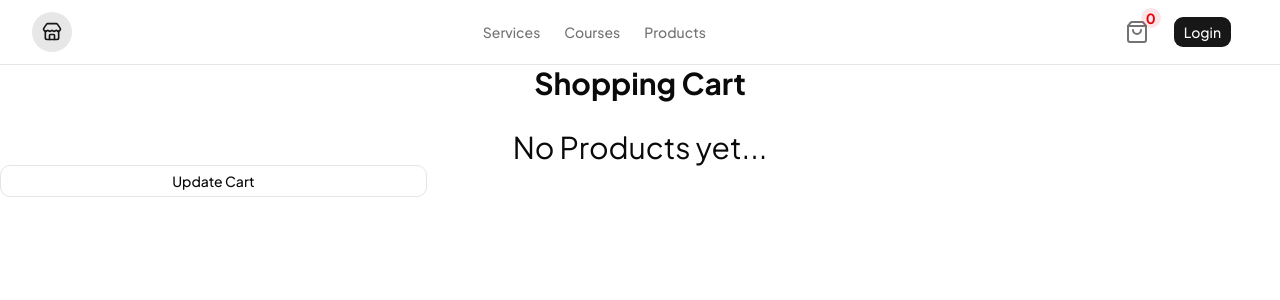
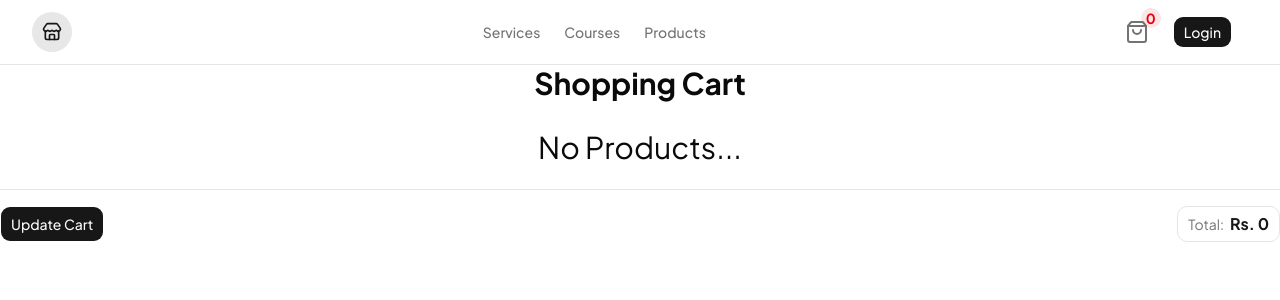
Before and after one commit to Saheel-Mahzz/Ecommerce-Dashboard, a Next.js app: page /shopping-cart in a window 1280 px wide. Shown: the top 300 px of the page. Built offline with nearby package versions, Linux system fonts and the light colour scheme.

Commit message:
fix: fixing the types in the product

```diff
--- a/components/list/index.tsx
+++ b/components/list/index.tsx
@@ -38,7 +38,7 @@ export function List<T extends object>({
   if (rows.length === 0)
     return (
       <div className="flex items-center justify-center text-3xl mt-7">
-        No Products yet...
+        No Products...
       </div>
     );
   return (
--- a/components/pagination/index.tsx
+++ b/components/pagination/index.tsx
@@ -8,6 +8,7 @@ import {
   PaginationNext,
   PaginationPrevious,
 } from "@/components/ui/pagination";
+import { ITEMS_PER_PAGE } from "@/modules/products/constants/product.constant";
 import { usePathname, useSearchParams } from "next/navigation";
 
 interface PaginationProps {
@@ -17,8 +18,6 @@ interface PaginationProps {
 export function PaginationCount({ totalCount }: PaginationProps) {
   const pathname = usePathname();
   const searchParams = useSearchParams();
-
-  const ITEMS_PER_PAGE = 5;
   const totalPages = Math.ceil(totalCount / ITEMS_PER_PAGE);
   const currentPageNumber = Number(searchParams.get("page")) || 1;
 
--- a/hooks/useFilter.tsx
+++ b/hooks/useFilter.tsx
@@ -9,10 +9,9 @@ interface IFilterParams {
 export default function useFilter(products: Product[]) {
   const [filters, setFilters] = useState<IFilterParams>({
     category: "",
-    maxPrice: 0,
+    maxPrice: 2000,
     searchQuery: "",
   });
-
   const handleFilter = (key: string, value: string) => {
     setFilters((prev) => ({ ...prev, [key]: value }));
   };
@@ -20,11 +19,10 @@ export default function useFilter(products: Product[]) {
     const matchesCategory = filters.category
       ? prod?.category.toLowerCase() === filters?.category.toLowerCase()
       : true;
-
-    // const matchesPrice = prod.price <= filters?.maxPrice;
-    const matchesPrice = filters?.maxPrice
-      ? prod.price <= filters.maxPrice
-      : true;
+    const matchesPrice =
+      filters.maxPrice && filters.maxPrice > 0
+        ? prod.price <= filters.maxPrice
+        : true;
 
     const matchesName = filters?.searchQuery
       ? prod.title
--- a/modules/products/components/productColumns.tsx
+++ b/modules/products/components/productColumns.tsx
@@ -7,7 +7,7 @@ import AddToCartButton from "./addToCartButton";
 
 export const productColumns: IColumn<Product>[] = [
   {
-    header: "S.N.",
+    header: "ID",
     accessorKey: "id",
   },
   {
--- a/modules/products/components/productFilters.tsx
+++ b/modules/products/components/productFilters.tsx
@@ -40,7 +40,7 @@ export function ProductFilters({
       <Label className="flex flex-col text-gray-400">
         Price Range (Up to Rs. {maxPrice})
         <Slider
-          defaultValue={[200]}
+          defaultValue={[2000]}
           max={2000}
           step={1}
           onValueChange={(val) => {
--- a/modules/products/components/productsView.tsx
+++ b/modules/products/components/productsView.tsx
@@ -8,34 +8,46 @@ import { PaginationCount } from "@/components/pagination";
 import { getPageOffset } from "@/components/list/utils/getPageOffset";
 import { ProductFilters } from "./productFilters";
 import { productColumns } from "./productColumns";
-import { usePathname, useRouter } from "next/navigation";
+import { usePathname, useRouter, useSearchParams } from "next/navigation";
 import useFilter from "@/hooks/useFilter";
 import { SelectElement } from "@/components/inputFields/selectElement";
-import { SORT_OPTIONS } from "../constants/product.constant";
+import { ITEMS_PER_PAGE, SORT_OPTIONS } from "../constants/product.constant";
 import { ProductGrid } from "./productGrid";
 
 export function ProductsView({
   products,
   categories,
-  count,
   search,
 }: {
   products: Product[];
   categories: string[];
-  count: number;
+  count?: number;
   search: { [key: string]: string | undefined };
 }) {
   const router = useRouter();
   const pathname = usePathname();
+  const searchParams = useSearchParams();
   const [viewMode, setViewMode] = useState<"list" | "grid">("list");
   const { filteredProducts, filters, handleFilter } = useFilter(products);
+
   const handleSorting = (value: string) => {
-    const params = new URLSearchParams();
+    const params = new URLSearchParams(searchParams.toString());
     if (value.trim()) {
       params.set("sort", value);
+    } else {
+      params.delete("sort");
     }
     router.push(`${pathname}?${params.toString()}`);
   };
+
+  const currentPage = Number(searchParams.get("page")) || 1;
+
+  const startIndex = (currentPage - 1) * ITEMS_PER_PAGE;
+
+  const paginatedProducts = filteredProducts.slice(
+    startIndex,
+    startIndex + ITEMS_PER_PAGE,
+  );
 
   return (
     <div className="flex flex-col gap-4">
@@ -68,21 +80,21 @@ export function ProductsView({
             label="Sort By"
             placeholder="Select order"
             options={SORT_OPTIONS}
-            onChange={(name, value) => handleSorting(value)}
+            onChange={(name, value) => handleSorting(value ?? "")}
           />
         </div>
       </div>
 
       {viewMode === "list" ? (
         <List
-          rows={filteredProducts}
+          rows={paginatedProducts}
           columns={productColumns}
           startIndex={getPageOffset(search)}
         />
       ) : (
-        <ProductGrid products={filteredProducts} />
+        <ProductGrid products={paginatedProducts} />
       )}
-      <PaginationCount totalCount={count} />
+      <PaginationCount totalCount={filteredProducts.length} />
     </div>
   );
 }
--- a/modules/products/index.tsx
+++ b/modules/products/index.tsx
@@ -1,7 +1,6 @@
 import getCategories from "./api/getCategories";
 import getProducts from "./api/getProducts";
 import { ProductsView } from "./components/productsView";
-import { ITEMS_PER_PAGE } from "./constants/product.constant";
 
 export default async function Products({
   search,
@@ -13,21 +12,14 @@ export default async function Products({
     getCategories(),
   ]);
 
-  const currentPage = Number(search?.page) || 1;
-  const totalCount = products.length;
-  const startIndex = (currentPage - 1) * ITEMS_PER_PAGE;
-  const paginatedProducts = products.slice(
-    startIndex,
-    startIndex + ITEMS_PER_PAGE,
-  );
+  const allProducts = products?.products;
 
   return (
     <div className="max-w-5xl mx-auto w-full my-7">
       <h2 className="text-3xl font-semibold text-center mb-6">Products</h2>
       <ProductsView
-        products={paginatedProducts}
+        products={allProducts}
         categories={categories}
-        count={totalCount}
         search={search}
       />
     </div>
--- a/modules/shoppingCart/components/cartTable.tsx
+++ b/modules/shoppingCart/components/cartTable.tsx
@@ -12,6 +12,7 @@ import { toast } from "sonner";
 
 export default function CartTable() {
   const { removeProduct, updateProduct, products } = useCartStore();
+  const totalAmount = useCartStore((state) => state.total?.());
   const cartColumns: IColumn<Product>[] = [
     {
       header: "",
@@ -88,11 +89,21 @@ export default function CartTable() {
     <div className="max-w-7xl mx-auto w-full">
       <h2 className="text-3xl font-bold text-center">Shopping Cart</h2>
       <List columns={cartColumns} rows={products} />
-      <Link href="/products/">
-        <Button variant="outline" className="w-1/3 cursor-pointer">
-          Update Cart
+      <div className="flex items-center justify-between border-t pt-4 mt-6">
+        <Link href="/products">
+          <Button className="cursor-pointer " size="lg">
+            Update Cart
+          </Button>
+        </Link>
+        <Button variant="outline" size="lg" className="cursor-pointer ">
+          <span className="text-muted-foreground text-sm font-normal">
+            Total:
+          </span>
+          <span className="text-base font-bold text-primary">
+            Rs. {totalAmount}
+          </span>
         </Button>
-      </Link>
+      </div>
     </div>
   );
 }
```
